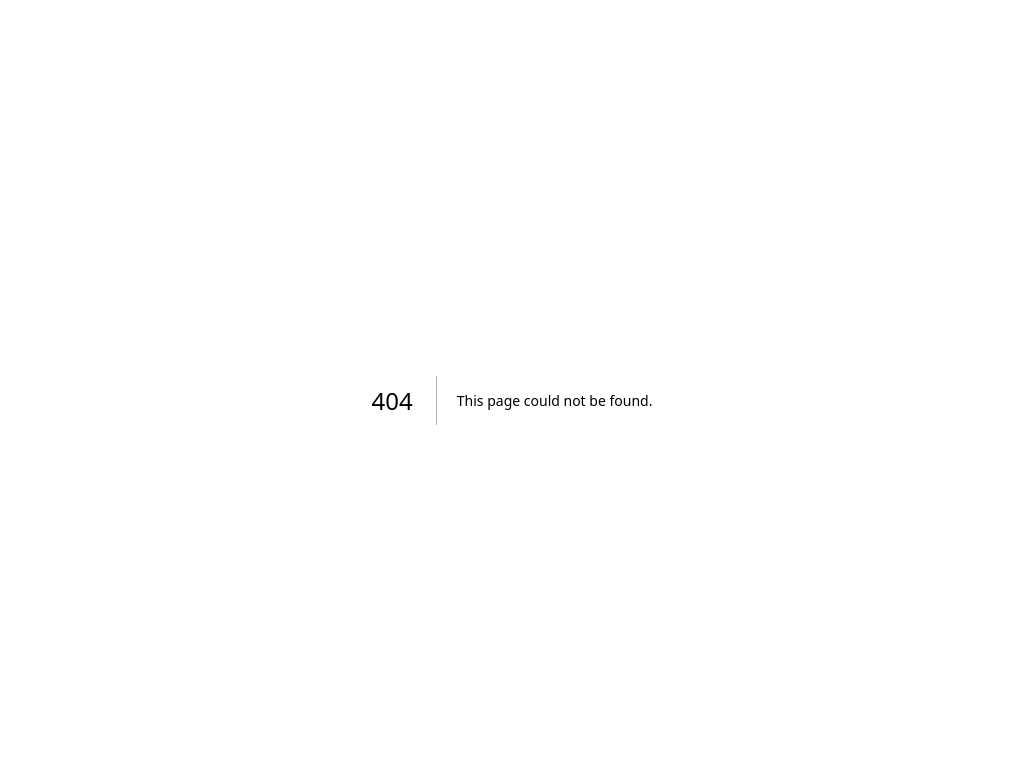
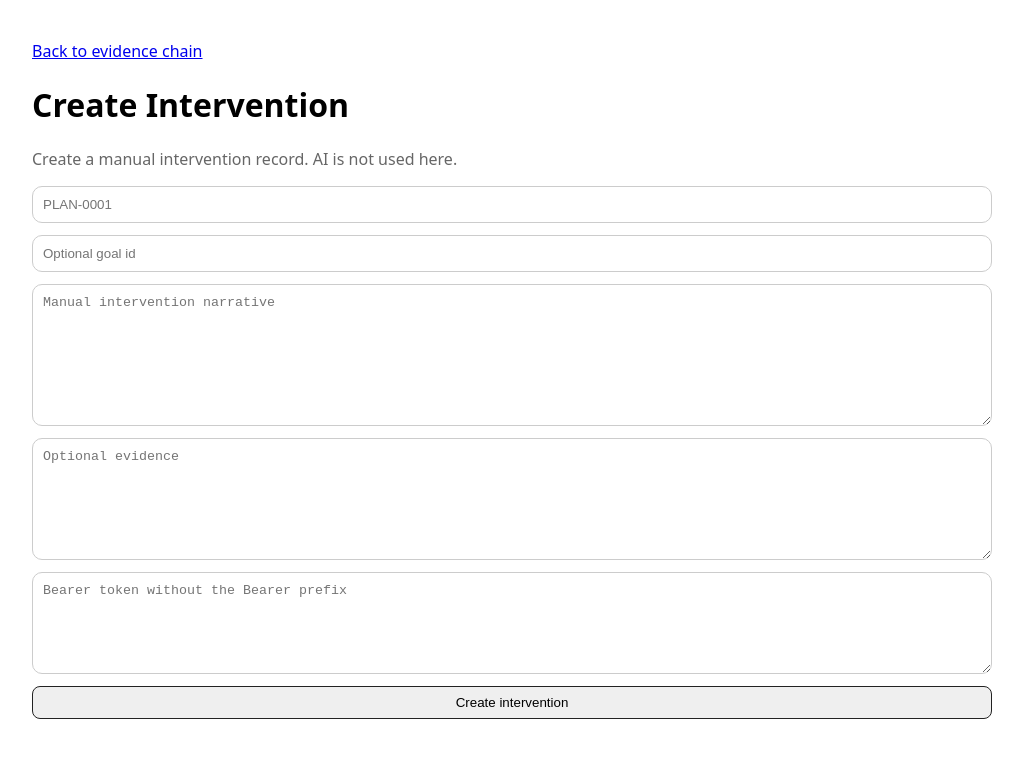
Before and after one commit to selinyi123/casebridge, a Next.js app in the folder apps/web/: page /clients/c-0001/interventions/create in a window 1280 px wide. Before the commit this address had no page. Shown: the top 758 px of the page, without its empty margins (128-1151 px from the left). Built offline with nearby package versions, Linux system fonts and the light colour scheme; no server answers.

Commit message:
web: add intervention create view

```diff
--- /dev/null
+++ b/apps/web/app/clients/c-0001/interventions/create/page.tsx
@@ -0,0 +1,45 @@
+"use client";
+
+import { FormEvent, useState } from "react";
+
+const API_BASE = process.env.NEXT_PUBLIC_API_BASE_URL || "http://localhost:8000";
+
+export default function CreateInterventionPage() {
+  const [token, setToken] = useState("");
+  const [planId, setPlanId] = useState("");
+  const [goalId, setGoalId] = useState("");
+  const [narrative, setNarrative] = useState("");
+  const [evidence, setEvidence] = useState("");
+  const [status, setStatus] = useState("Create a manual intervention record. AI is not used here.");
+
+  async function submit(event: FormEvent<HTMLFormElement>) {
+    event.preventDefault();
+    const response = await fetch(`${API_BASE}/api/v1/cases/CASE-0001/goals/interventions`, {
+      method: "POST",
+      headers: { "Content-Type": "application/json", Authorization: `Bearer ${token.trim()}` },
+      body: JSON.stringify({ plan_id: planId, goal_id: goalId.trim() || null, intervention_type: "followup", narrative, evidence: evidence || null }),
+    });
+    if (!response.ok) {
+      setStatus("Failed to create intervention. Check token, plan id, goal id, and narrative.");
+      return;
+    }
+    const payload = await response.json();
+    setStatus(`Created intervention ${payload.intervention.id}`);
+  }
+
+  return (
+    <main style={{ maxWidth: 960, margin: "0 auto", padding: 32, fontFamily: "system-ui, sans-serif" }}>
+      <a href="/clients/c-0001/evidence-chain">Back to evidence chain</a>
+      <h1>Create Intervention</h1>
+      <p style={{ color: "#666" }}>{status}</p>
+      <form onSubmit={submit} style={{ display: "grid", gap: 12 }}>
+        <input value={planId} onChange={(event) => setPlanId(event.target.value)} placeholder="PLAN-0001" style={{ padding: 10, borderRadius: 10, border: "1px solid #ccc" }} />
+        <input value={goalId} onChange={(event) => setGoalId(event.target.value)} placeholder="Optional goal id" style={{ padding: 10, borderRadius: 10, border: "1px solid #ccc" }} />
+        <textarea value={narrative} onChange={(event) => setNarrative(event.target.value)} placeholder="Manual intervention narrative" style={{ minHeight: 120, padding: 10, borderRadius: 10, border: "1px solid #ccc" }} />
+        <textarea value={evidence} onChange={(event) => setEvidence(event.target.value)} placeholder="Optional evidence" style={{ minHeight: 100, padding: 10, borderRadius: 10, border: "1px solid #ccc" }} />
+        <textarea value={token} onChange={(event) => setToken(event.target.value)} placeholder="Bearer token without the Bearer prefix" style={{ minHeight: 80, padding: 10, borderRadius: 10, border: "1px solid #ccc" }} />
+        <button type="submit" style={{ padding: "8px 12px", borderRadius: 8, border: "1px solid #222" }}>Create intervention</button>
+      </form>
+    </main>
+  );
+}
```
